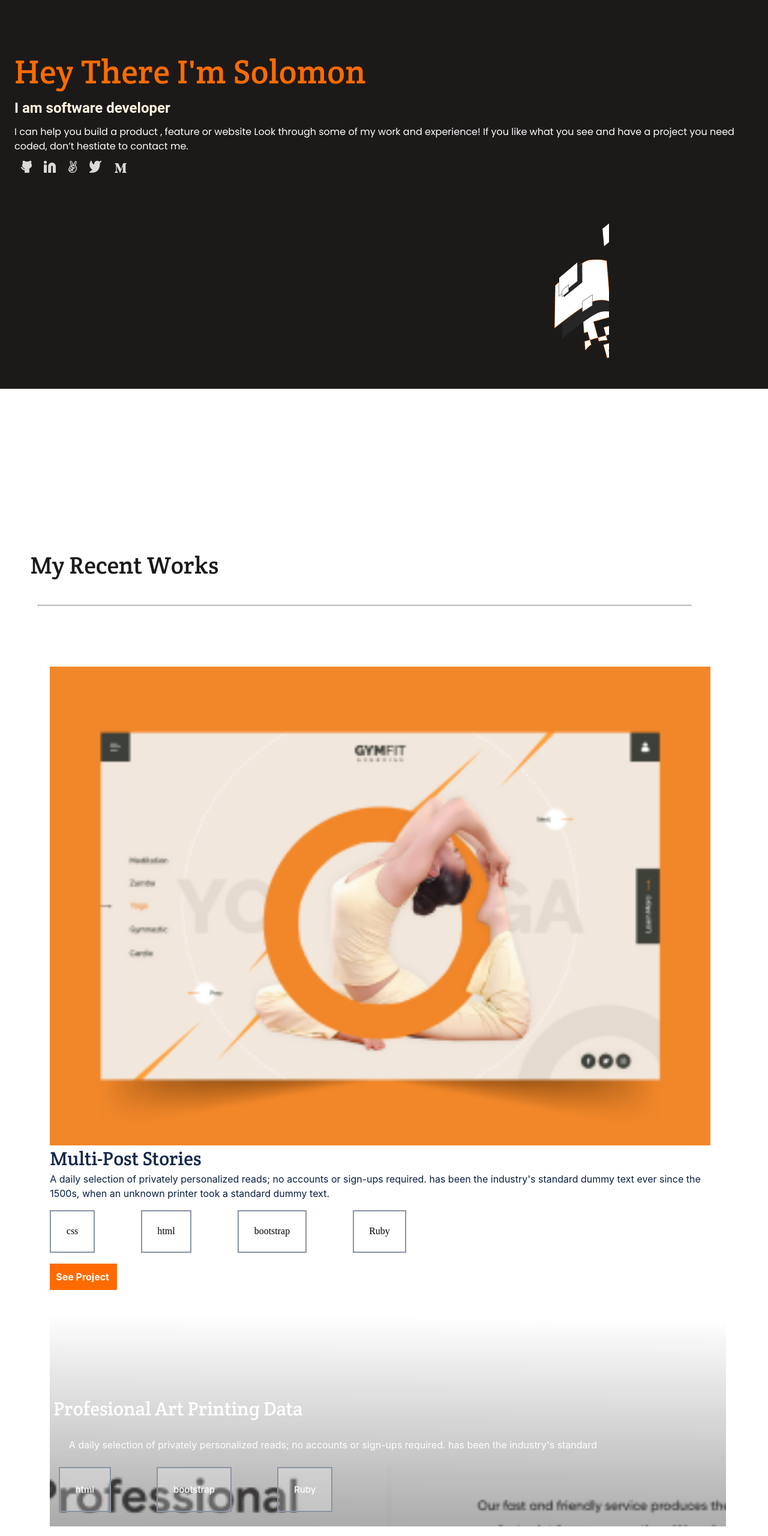
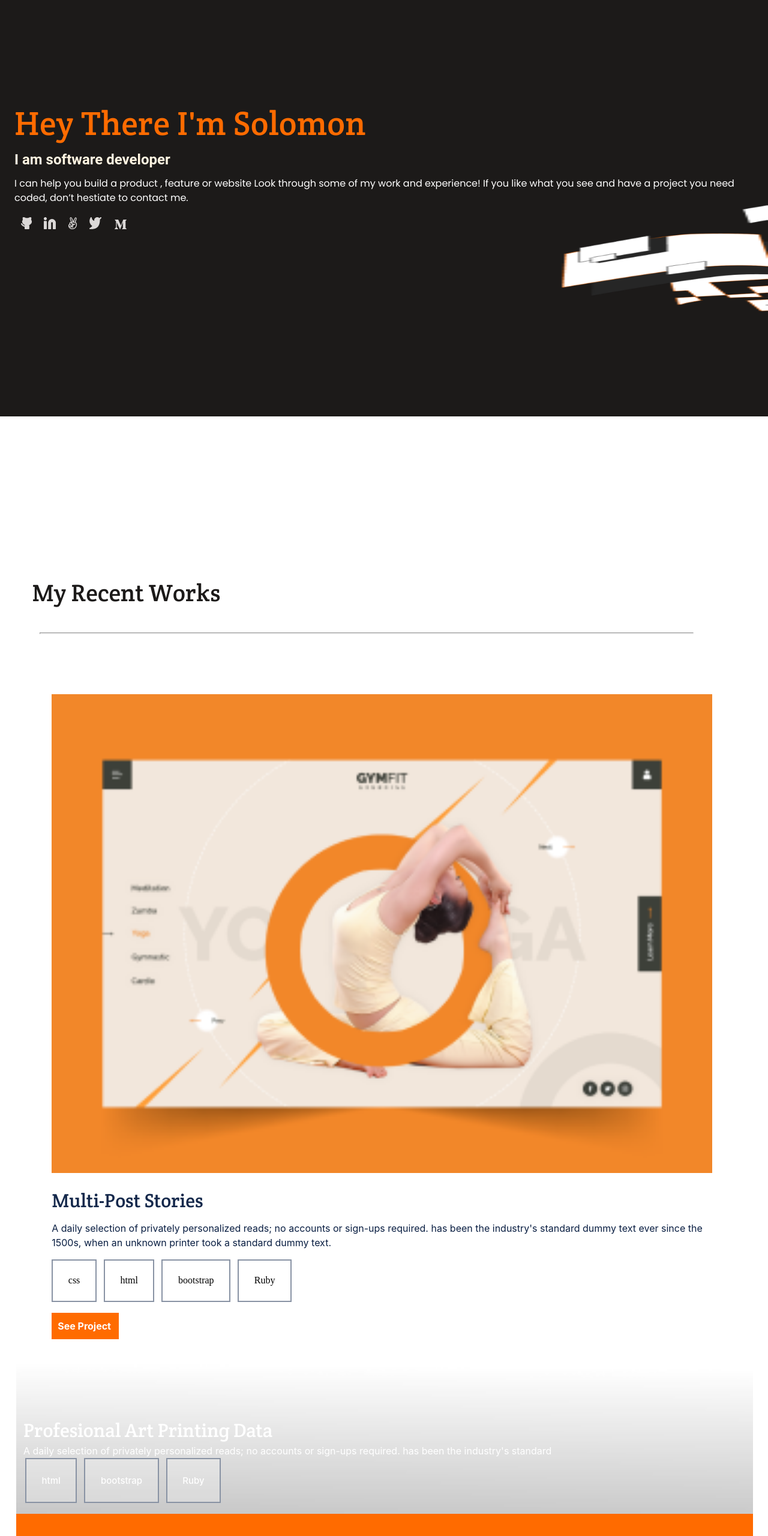
Before and after one commit to solog0039/Contact-form, a website: page index.html in a window 1280 px wide. Shown: the part 240-2800 px from the top of the page at 60% size. Drawn offline with Linux system fonts and the light colour scheme; a web font is replaced by a local one.

Commit message:
Contact form added to my portifolio and finalized my mobile version portfolio

```diff
--- a/index.html
+++ b/index.html
@@ -1,5 +1,6 @@
 <!DOCTYPE html>
 <html lang="en">
+
 <head>
   <meta charset="UTF-8">
   <meta http-equiv="X-UA-Compatible" content="IE=edge">
@@ -8,6 +9,7 @@
   <link rel="stylesheet" href="style.css">
 
 </head>
+
 <body>
   <header class="toolbar">
     <a href="index.html" class="name button"> SOLOMON</a>
@@ -17,19 +19,25 @@
   </header>
   <section class="first-page">
     <div class="headline">
-             <h1 class="hey">Hey There  I'm Solomon</h1>
+      <h1 class="hey">Hey There I'm Solomon</h1>
       <h2 class="softwaredev"> I am software developer</h2>
       <p class="headline-p">I can help you build a product , feature or website Look through some of my work
         and experience! If you like what you see and have a project you need coded, don’t hestiate to contact me.
       </p>
     </div>
+    <div class="socio-image">
       <ul class="socila-link">
-            <li class="social"><a href="https://github.com/solog0039"><img  src="./assets/socialmedia/github.png" alt="Github"></a></li>
-            <li class="social"><a href="www.linkedin.com/in/solomon-kidanu-62a994232"><img  src="./assets/socialmedia/linkidin.png" alt="linkedin"></a></li>
-            <li class="social"><a href="##"><img  src="./assets/socialmedia/tump.png" alt="tum"></a></li>
-            <li class="social"><a href="https://twitter.com/Solomon57320119"><img  src="./assets/socialmedia/tiwtter.png" alt="tiwtter"></a></li>
-            <li class="social"><a href="##"><img  src="./assets/socialmedia/m.png" alt="M"></a></li>
+        <li class="social"><a href="https://github.com/solog0039"><img src="./assets/socialmedia/github.png"
+              alt="Github"></a></li>
+        <li class="social"><a href="www.linkedin.com/in/solomon-kidanu-62a994232"><img
+              src="./assets/socialmedia/linkidin.png" alt="linkedin"></a></li>
+        <li class="social"><a href="##"><img src="./assets/socialmedia/tump.png" alt="tum"></a></li>
+        <li class="social"><a href="https://twitter.com/Solomon57320119"><img src="./assets/socialmedia/tiwtter.png"
+              alt="tiwtter"></a></li>
+        <li class="social"><a href="##"><img src="./assets/socialmedia/m.png" alt="M"></a></li>
       </ul>
+      <img src="./assets/images/Group.png" alt="">
+    </div>
   </section>
   <section class="cards">
     <div class="h21-line">
@@ -40,7 +48,8 @@
 
     <div class="card-1">
       <h2 class="multi-story">Multi-Post Stories</h2>
-        <p class="p21">A daily selection of privately personalized reads; no accounts or sign-ups required. has been the industry's standard dummy text ever since the 1500s, when an unknown printer took a standard dummy text.</p>
+      <p class="p21">A daily selection of privately personalized reads; no accounts or sign-ups required. has been the
+        industry's standard dummy text ever since the 1500s, when an unknown printer took a standard dummy text.</p>
       <ul class="skills">
         <li class="css-1 button">css</li>
         <li class="skill button">html</li>
@@ -48,22 +57,24 @@
         <li class="skill button">Ruby</li>
       </ul>
       <a class="see-project-1 button" href="">See Project</a>
+    </div>
 
     <div class="card-2">
       <h2 class="prof-art">Profesional Art Printing Data</h2>
-       <p class="p22">A daily selection of privately personalized reads; no accounts or sign-ups required. has been the industry's standard</p>
+      <p class="p22">A daily selection of privately personalized reads; no accounts or sign-ups required. has been the
+        industry's standard</p>
       <ul class="skils">
         <li class="button">html</li>
         <li class="skil button">bootstrap</li>
         <li class="skil button">Ruby</li>
       </ul>
     </div>
-     <a class="see-project-2, button" href="">See Project</a>
 
-
+    <a class="see-project-2 button" href="">See Project</a>
     <div class="card-2">
       <h2 class="prof-art">Profesional Art Printing Data</h2>
-      <p class="p22">A daily selection of privately personalized reads; no accounts or sign-ups required. has been the industry's standard</p>
+      <p class="p22">A daily selection of privately personalized reads; no accounts or sign-ups required. has been the
+        industry's standard</p>
       <ul class="skils">
         <li class="button">html</li>
         <li class="skil button">bootstrap</li>
@@ -74,7 +85,8 @@
 
     <div class="card-2">
       <h2 class="prof-art">Profesional Art Printing Data</h2>
-      <p class="p22">A daily selection of privately personalized reads; no accounts or sign-ups required. has been the industry's standard</p>
+      <p class="p22">A daily selection of privately personalized reads; no accounts or sign-ups required. has been the
+        industry's standard</p>
       <ul class="skils">
         <li class="button">html</li>
         <li class="skil button">bootstrap</li>
@@ -84,7 +96,8 @@
     <a class="see-project-2 button" href="">See Project</a>
     <div class="card-2">
       <h2 class="prof-art">Profesional Art Printing Data</h2>
-      <p class="p22">A daily selection of privately personalized reads; no accounts or sign-ups required. has been the industry's standard</p>
+      <p class="p22">A daily selection of privately personalized reads; no accounts or sign-ups required. has been the
+        industry's standard</p>
       <ul class="skils">
         <li class="button">html</li>
         <li class="skil button">bootstrap</li>
@@ -94,7 +107,8 @@
     <a class="see-project-2 button" href="">See Project</a>
     <div class="card-2">
       <h2 class="prof-art">Profesional Art Printing Data</h2>
-      <p class="p22">A daily selection of privately personalized reads; no accounts or sign-ups required. has been the industry's standard</p>
+      <p class="p22">A daily selection of privately personalized reads; no accounts or sign-ups required. has been the
+        industry's standard</p>
       <ul class="skils">
         <li class="button">html</li>
         <li class="skil button">bootstrap</li>
@@ -104,7 +118,8 @@
     <a class="see-project-2 button" href="">See Project</a>
     <div class="card-2">
       <h2 class="prof-art">Profesional Art Printing Data</h2>
-      <p class="p22">A daily selection of privately personalized reads; no accounts or sign-ups required. has been the industry's standard</p>
+      <p class="p22">A daily selection of privately personalized reads; no accounts or sign-ups required. has been the
+        industry's standard</p>
       <ul class="skils">
         <li class="button">html</li>
         <li class="skil button">bootstrap</li>
@@ -119,7 +134,8 @@
     <div class="about-me">
       <h1 class="h31">About me</h1>
       <p class="p31">Hello I’m a software developer! I can help you build a product ,feature or
-         website Look through some of my work and experience! If you like what you see and have a project you need coded, don’t hestiate to contact me.</p>
+        website Look through some of my work and experience! If you like what you see and have a project you need coded,
+        don’t hestiate to contact me.</p>
       <a class="get-myresume button" href="">Get My Resume</a>
       <img class="abt-me-image" src="./assets/images/Group1.png" alt="">
     </div>
@@ -165,12 +181,16 @@
 
   <footer class="footer-social-media">
     <ul class="social-links">
-      <li class="social-git"><a href="https://github.com/solog0039"><img  src="./assets/social media footer/Icon -GitHub.png" alt="Github"></a></li>
-      <li class="social-Linkdinf social-c"><a href="www.linkedin.com/in/solomon-kidanu-62a994232"><img  src="./assets/social media footer/Icon - Linkedin.png" alt="linkedin"></a></li>
-      <li class="social-c"><a href="##"><img  src="./assets/social media footer/Angelist.png" alt="tum"></a></li>
-      <li class="social-c"><a href="https://twitter.com/Solomon57320119"><img  src="./assets/social media footer/Icon - Twitter.png" alt="tiwtter"></a></li>
-      <li class="social-c"><a href="##"><img  src="./assets/social media footer/medium.png" alt="Medium"></a></li>
+      <li class="social-git"><a href="https://github.com/solog0039"><img
+            src="./assets/social media footer/Icon -GitHub.png" alt="Github"></a></li>
+      <li class="social-Linkdinf social-c"><a href="www.linkedin.com/in/solomon-kidanu-62a994232"><img
+            src="./assets/social media footer/Icon - Linkedin.png" alt="linkedin"></a></li>
+      <li class="social-c"><a href="##"><img src="./assets/social media footer/Angelist.png" alt="tum"></a></li>
+      <li class="social-c"><a href="https://twitter.com/Solomon57320119"><img
+            src="./assets/social media footer/Icon - Twitter.png" alt="tiwtter"></a></li>
+      <li class="social-c"><a href="##"><img src="./assets/social media footer/medium.png" alt="Medium"></a></li>
     </ul>
   </footer>
 </body>
+
 </html>
--- a/style.css
+++ b/style.css
@@ -1,25 +1,25 @@
 @font-face {
-  font-family: "Roboto";
+  font-family: 'Roboto';
   src: url(./assets/fonts/Roboto-Regular.ttf);
 }
 
 @font-face {
-  font-family: "Crete Round";
+  font-family: 'Crete Round';
   src: url(./assets/fonts/CreteRound-Regular.ttf);
 }
 
 @font-face {
-  font-family: "Poppins";
+  font-family: 'Poppins';
   src: url(./assets/fonts/Poppins-Regular.ttf);
 }
 
 @font-face {
-  font-family: "Inter";
-  src: url(./assets/fonts/Inter-VariableFont_slntwght.ttf);
+  font-family: 'Inter';
+  src: url(./assets/fonts/Inter-VariableFont_slnt,wght.ttf);
 }
 
 @font-face {
-  font-family: "InaiMathi";
+  font-family: 'InaiMathi';
   src: url(./assets/fonts/Murasuit.ttf);
 }
 
@@ -143,7 +143,7 @@ blockquote::before,
 blockquote::after,
 q::before,
 q::after {
-  content: "";
+  content: '';
   content: none;
 }
 
@@ -192,7 +192,7 @@ table {
 .name {
   flex: 1;
   color: #fff;
-  font-family: "Roboto", sans-serif;
+  font-family: 'Roboto', sans-serif;
   font-style: normal;
   font-weight: 700;
   font-size: 18px;
@@ -206,11 +206,11 @@ table {
 }
 
 .first-page {
-  min-height: 90vh;
+  display: flex;
+  flex-direction: column;
+  padding-top: 086px;
+  min-height: 85vh;
   background: #1c1a19;
-  background-image: url("./assets/images/Group.png");
-  background-repeat: no-repeat;
-  background-position: 69vw 50vh;
 }
 
 .headline {
@@ -223,7 +223,7 @@ table {
 .hey {
   margin-top: 20vh;
   color: #ff6b00;
-  font-family: "Crete Round", sans-serif;
+  font-family: 'Crete Round', sans-serif;
   font-style: normal;
   font-weight: 400;
   font-size: 56px;
@@ -232,7 +232,7 @@ table {
 }
 
 .softwaredev {
-  font-family: "Roboto", sans-serif;
+  font-family: 'Roboto', sans-serif;
   font-style: normal;
   font-weight: 700;
   font-size: 24px;
@@ -242,7 +242,7 @@ table {
 }
 
 .headline-p {
-  font-family: "Poppins", sans-serif;
+  font-family: 'Poppins', sans-serif;
   font-style: normal;
   font-weight: 400;
   font-size: 16px;
@@ -251,16 +251,28 @@ table {
   max-height: 123px;
 }
 
+.socio-image {
+  display: flex;
+  height: 180px;
+}
+
 .socila-link {
+  margin-top: 20px;
   display: flex;
   gap: 20px;
   color: #dbd8d7;
-  width: 70vw;
-  padding: 12px 35px;
+  width: 60vw;
+  padding-left: 35px;
 }
 
 .social:hover {
   background-color: blue;
+}
+
+.socio-image > img {
+  align-self: center;
+  width: 40vw;
+  height: 250px;
 }
 
 /* Second page and cards */
@@ -269,6 +281,7 @@ table {
   display: grid;
   background: fff;
   margin-right: 1px;
+  padding-left: 3px;
 }
 
 .h21-line {
@@ -282,7 +295,7 @@ table {
   margin-top: 20vw;
   margin-left: 3vw;
   justify-content: left;
-  font-family: "Crete Round", sans-serif;
+  font-family: 'Crete Round', sans-serif;
   font-style: normal;
   font-weight: 400;
   font-size: 40px;
@@ -314,7 +327,8 @@ hr.line {
 }
 
 .multi-story {
-  font-family: "Crete Round", sans-serif;
+  padding: 24px 0 12px 0;
+  font-family: 'Crete Round', sans-serif;
   font-style: normal;
   font-weight: 400;
   font-size: 32px;
@@ -325,7 +339,7 @@ hr.line {
 }
 
 .p21 {
-  font-family: "Inter", sans-serif;
+  font-family: 'Inter', sans-serif;
   font-style: normal;
   font-weight: 400;
   font-size: 16px;
@@ -336,6 +350,7 @@ hr.line {
 ul.skills {
   display: flex;
   flex: 1;
+  gap: 12px;
   list-style: none;
   margin-top: 2vh;
 }
@@ -350,7 +365,6 @@ ul.skills {
 }
 
 .skill {
-  margin-left: 6vw;
   padding: 2vw;
   border: 2px solid #8993a4;
 }
@@ -364,7 +378,7 @@ ul.skills {
   background: #ff6b00;
   color: #fff;
   padding: 10px;
-  font-family: "Inter", sans-serif;
+  font-family: 'Inter', sans-serif;
   font-style: normal;
   font-weight: 700;
   font-size: 16px;
@@ -387,14 +401,16 @@ ul.skills {
   background-image: url(./assets/images/Placeholder1.png);
   background-repeat: no-repeat;
   background-size: cover;
-  width: 88vw;
+  margin-left: 24px;
+  margin-right: 24px;
+  bottom: 1px solid green;
 }
 
 .prof-art {
-  margin-top: 17vh;
-  margin-left: 6px;
+  margin-top: 90px;
+  padding-left: 12px;
   color: #fff;
-  font-family: "Crete Round", sans-serif;
+  font-family: 'Crete Round', sans-serif;
   font-style: normal;
   font-weight: 400;
   font-size: 32px;
@@ -402,9 +418,8 @@ ul.skills {
 }
 
 .p22 {
-  padding: 2vw;
-  margin-left: 6px;
-  font-family: "Inter", sans-serif;
+  padding-left: 12px;
+  font-family: 'Inter', sans-serif;
   font-style: normal;
   font-weight: 400;
   font-size: 16px;
@@ -415,7 +430,7 @@ ul.skills {
 ul.skils {
   display: flex;
   width: 65vw;
-  margin-bottom: 3vh;
+  padding-bottom: 18px;
 }
 
 .see-project-2 :hover {
@@ -433,7 +448,7 @@ ul.skils :first-child {
   padding: 2vw;
   border: 2px solid #8993a4;
   background: rgba(255, 255, 255, 0.24);
-  font-family: "Inter", sans-serif;
+  font-family: 'Inter', sans-serif;
   font-style: normal;
   font-weight: 500;
   font-size: 15px;
@@ -447,11 +462,11 @@ ul.skils :first-child :hover {
 }
 
 .skil {
-  margin-left: 6vw;
+  margin-left: 12px;
   padding: 2vw;
   border: 2px solid #8993a4;
   background: rgba(255, 255, 255, 0.24);
-  font-family: "Inter", sans-serif;
+  font-family: 'Inter', sans-serif;
   font-style: normal;
   font-weight: 500;
   font-size: 15px;
@@ -463,7 +478,7 @@ ul.skils :first-child :hover {
   padding: 3vw;
   background: #ff6b00;
   text-decoration: none;
-  font-family: "Inter", sans-serif;
+  font-family: 'Inter', sans-serif;
   font-style: normal;
   font-weight: 700;
   font-size: 17px;
@@ -472,8 +487,8 @@ ul.skils :first-child :hover {
   text-align: center;
   letter-spacing: 0.03em;
   color: #fff;
-  width: 82vw;
-  margin-bottom: 10vh;
+  margin-left: 24px;
+  margin-right: 24px;
 }
 
 /* About me  */
@@ -482,6 +497,7 @@ ul.skils :first-child :hover {
   display: flex;
   flex-direction: column;
   background-color: #1c1a19;
+  margin-top: 120px;
 }
 
 .about-me {
@@ -493,7 +509,7 @@ ul.skils :first-child :hover {
   margin-top: 10vh;
   margin-left: 18px;
   margin-right: 18px;
-  font-family: "Crete Round", sans-serif;
+  font-family: 'Crete Round', sans-serif;
   font-style: normal;
   font-weight: 400;
   font-size: 72px;
@@ -506,7 +522,7 @@ ul.skils :first-child :hover {
   margin-top: 20px;
   margin-left: 18px;
   margin-right: 18px;
-  font-family: "Inter", sans-serif;
+  font-family: 'Inter', sans-serif;
   font-style: normal;
   font-weight: 400;
   font-size: 16px;
@@ -522,7 +538,7 @@ ul.skils :first-child :hover {
   margin-top: 25px;
   margin-left: 18px;
   width: 143px;
-  font-family: "Inter", sans-serif;
+  font-family: 'Inter', sans-serif;
   font-style: normal;
   font-weight: 700;
   font-size: 17px;
@@ -559,7 +575,7 @@ ul.lists {
 }
 
 .Lan {
-  font-family: "InaiMathi", sans-serif;
+  font-family: 'InaiMathi', sans-serif;
   font-style: normal;
   font-weight: 700;
   font-size: 32px;
@@ -579,7 +595,7 @@ ul.lists {
 .lan-list {
   display: flex;
   flex-direction: column;
-  font-family: "Inter", sans-serif;
+  font-family: 'Inter', sans-serif;
   font-style: normal;
   font-weight: 400;
   font-size: 22px;
@@ -590,7 +606,7 @@ ul.lists {
 }
 
 .Frame {
-  font-family: "Inter", sans-serif;
+  font-family: 'Inter', sans-serif;
   font-style: normal;
   font-weight: 700;
   font-size: 32px;
@@ -612,7 +628,7 @@ ul.lists {
 .Frame-list {
   display: flex;
   flex-direction: column;
-  font-family: "Inter", sans-serif;
+  font-family: 'Inter', sans-serif;
   font-style: normal;
   font-weight: 400;
   font-size: 22px;
@@ -623,7 +639,7 @@ ul.lists {
 }
 
 .Sk {
-  font-family: "Inter", sans-serif;
+  font-family: 'Inter', sans-serif;
   font-style: normal;
   font-weight: 700;
   font-size: 32px;
@@ -645,7 +661,7 @@ ul.lists {
 .Sk-list {
   display: flex;
   flex-direction: column;
-  font-family: "Inter", sans-serif;
+  font-family: 'Inter', sans-serif;
   font-style: normal;
   font-weight: 400;
   font-size: 22px;
@@ -661,6 +677,8 @@ ul.Frame-list,
 ul.Sk-list {
   list-style: none;
 }
+
+/* contact form */
 
 .forms {
   display: flex;
@@ -705,7 +723,7 @@ textarea {
 }
 
 #msg::placeholder {
-  font-family: 'Inter'sans-serif;
+  font-family: 'Inter', sans-serif;
   font-style: normal;
   font-weight: 400;
   font-size: 15px;
@@ -748,7 +766,7 @@ input:last-child:hover {
   margin-left: 0;
   height: 40px;
   align-items: center;
-  border-top: 1px solid  #dfe1e6;
+  border-top: 1px solid #dfe1e6;
 }
 
 .social-c {
```
Also changed, not shown: README.md, 1 other file. Lines whose indentation alone changed are shown as unchanged.
